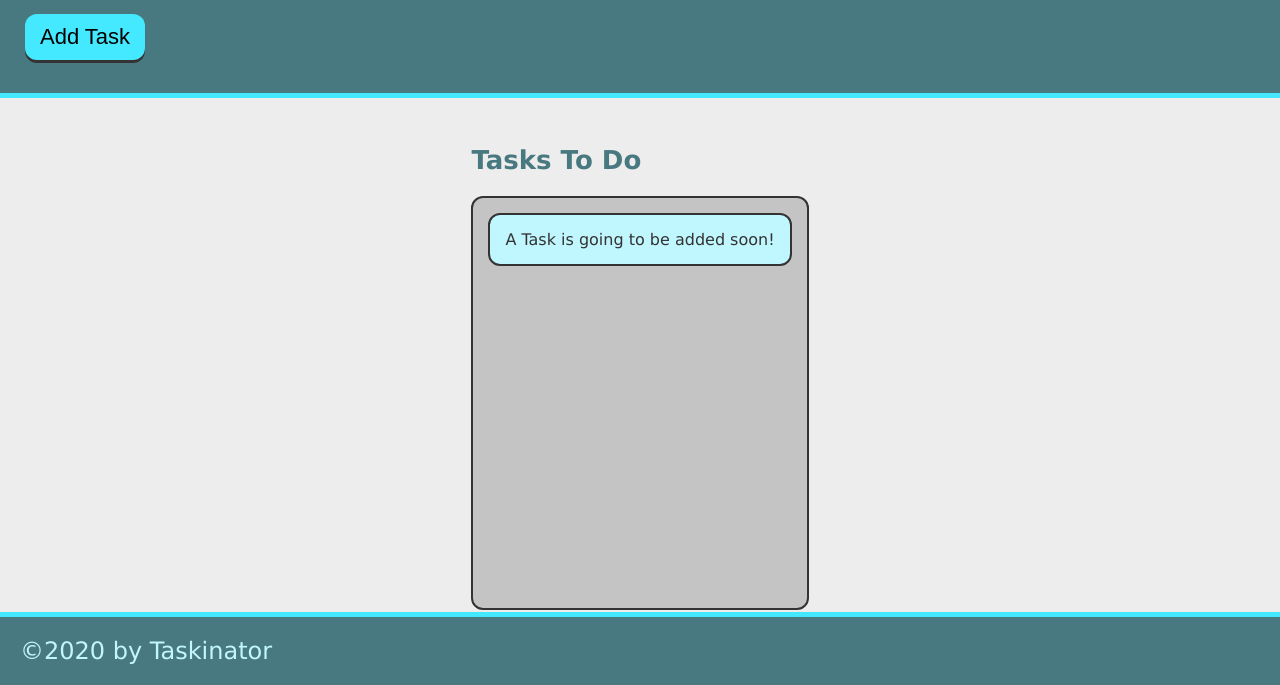
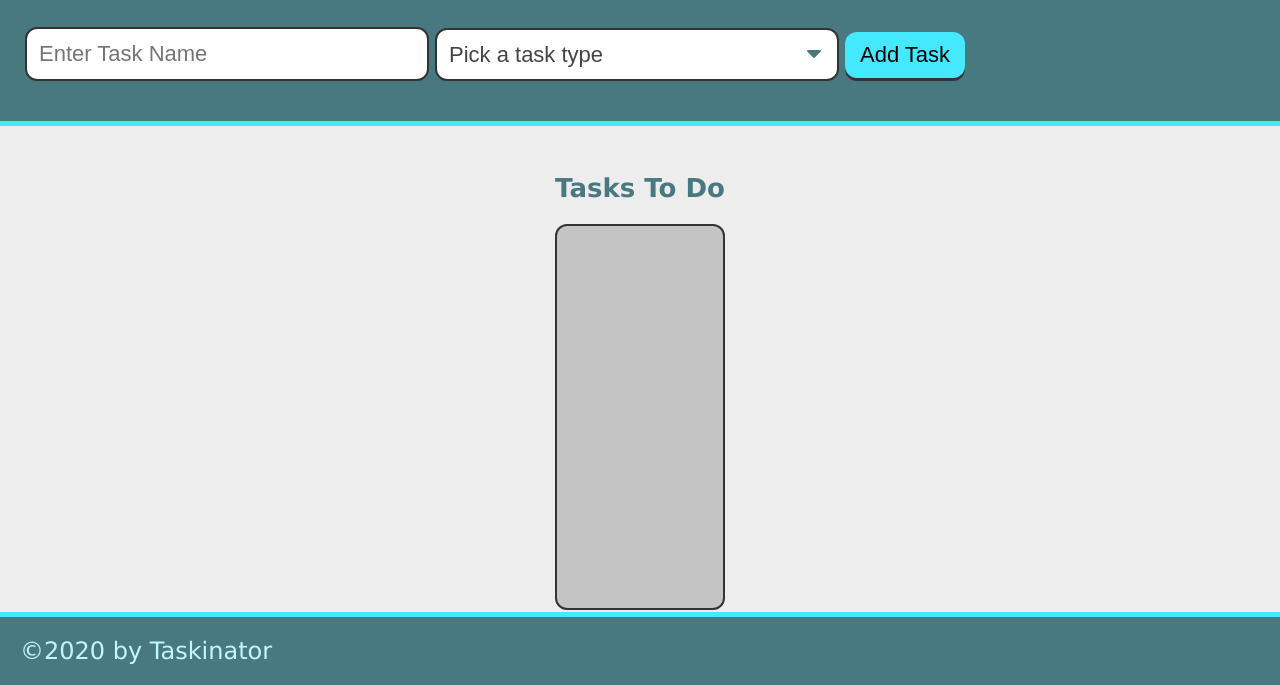
Before and after one commit to ckavanattu/taskinator, a plain HTML site: page index.html in a window 1280 px wide. Shown: the part 115-800 px from the top of the page. Drawn offline with Linux system fonts and the light colour scheme.

Commit message:
added form input

```diff
--- a/assets/js/script.js
+++ b/assets/js/script.js
@@ -1,12 +1,15 @@
-var buttonEl = document.querySelector("#save-task");
+var formEl = document.querySelector("#task-form");
 var tasksToDoEl = document.querySelector("#tasks-to-do");
 
-var createTaskHandler = function () {
+var createTaskHandler = function (event) {
 
+    event.preventDefault(); //prevents default behaviour of browser which refreshes browser on form submission (which is the event here)
+    console.log(event);
     var listItemEl = document.createElement("li");
     listItemEl.className="task-item";
     listItemEl.textContent="this is a new task.";
     tasksToDoEl.appendChild(listItemEl);
+
 };
 
-buttonEl.addEventListener("click", createTaskHandler);
+formEl.addEventListener("submit", createTaskHandler); //submit listener works when user clicks button with type 'submit' or enter is pressed
--- a/index.html
+++ b/index.html
@@ -13,15 +13,28 @@
     <header>
         <h1 class="page-title"> Taskinator </h1>
         <p> Click the button below to add a new task! </p>
-        <button class="btn" id="save-task">  Add Task </button>
+        <form id="task-form">
+            <div class="form-group">
+                <input type="text" name="task-name" placeholder="Enter Task Name" />
+            </div>
+            <div class="form-group">
+                <select name="task-type" class="select-dropdown">
+                    <option value="" disabled selected> Pick a task type</option>
+                    <option value="Print"> Print </option>
+                    <option value="Web"> Web </option>
+                    <option value="Mobile"> Mobile </option>
+                </select>
+            </div>
+            <div class="form-group">
+                <button class="btn" id="save-task" type="submit"> Add Task </button>
+            </div>
+        </form>
     </header>
 
     <main class="page-content">
         <section>
             <h2 class="list-title"> Tasks To Do </h2>
-            <ul class="task-list" id="tasks-to-do">
-                <li class="task-item"> A Task is going to be added soon! </li>
-            </ul>
+            <ul class="task-list" id="tasks-to-do"></ul>
         </section>
     </main>
 
```
